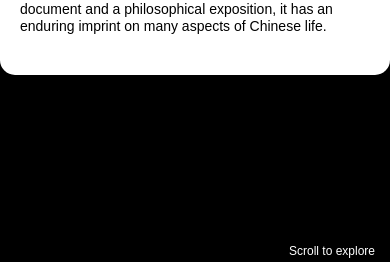
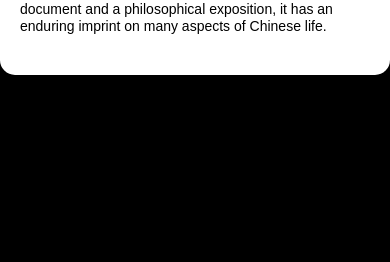
Before and after one commit to swapdicky/tkyijing, a Next.js app: page /yijing in a window 390 px wide. Shown: the part 579-841 px from the top of the page. Built offline with nearby package versions, Linux system fonts and the light colour scheme.

Commit message:
mobile wrapper and scroll text positioning change from fixed to absolute

```diff
--- a/app/yijing/page.tsx
+++ b/app/yijing/page.tsx
@@ -1083,7 +1083,7 @@ The <em>Writing from the Luo River</em> is attributed to a mythical turtle with
         <>
           {/* Mobile wrapper: top 50px for header, bottom 30px */}
           <div style={{
-            position: 'fixed',
+            position: 'absolute',
             top: '50px',
             left: 0,
             width: '100vw',
@@ -1095,7 +1095,7 @@ The <em>Writing from the Luo River</em> is attributed to a mythical turtle with
             {/* Mobile: Scroll to explore text */}
             <div
               className="yj-en-12 text-white fw-400"
-               style={{ position: 'fixed',
+               style={{ position: 'absolute',
                 right: '15px',
                 bottom: '5px',
 
```
